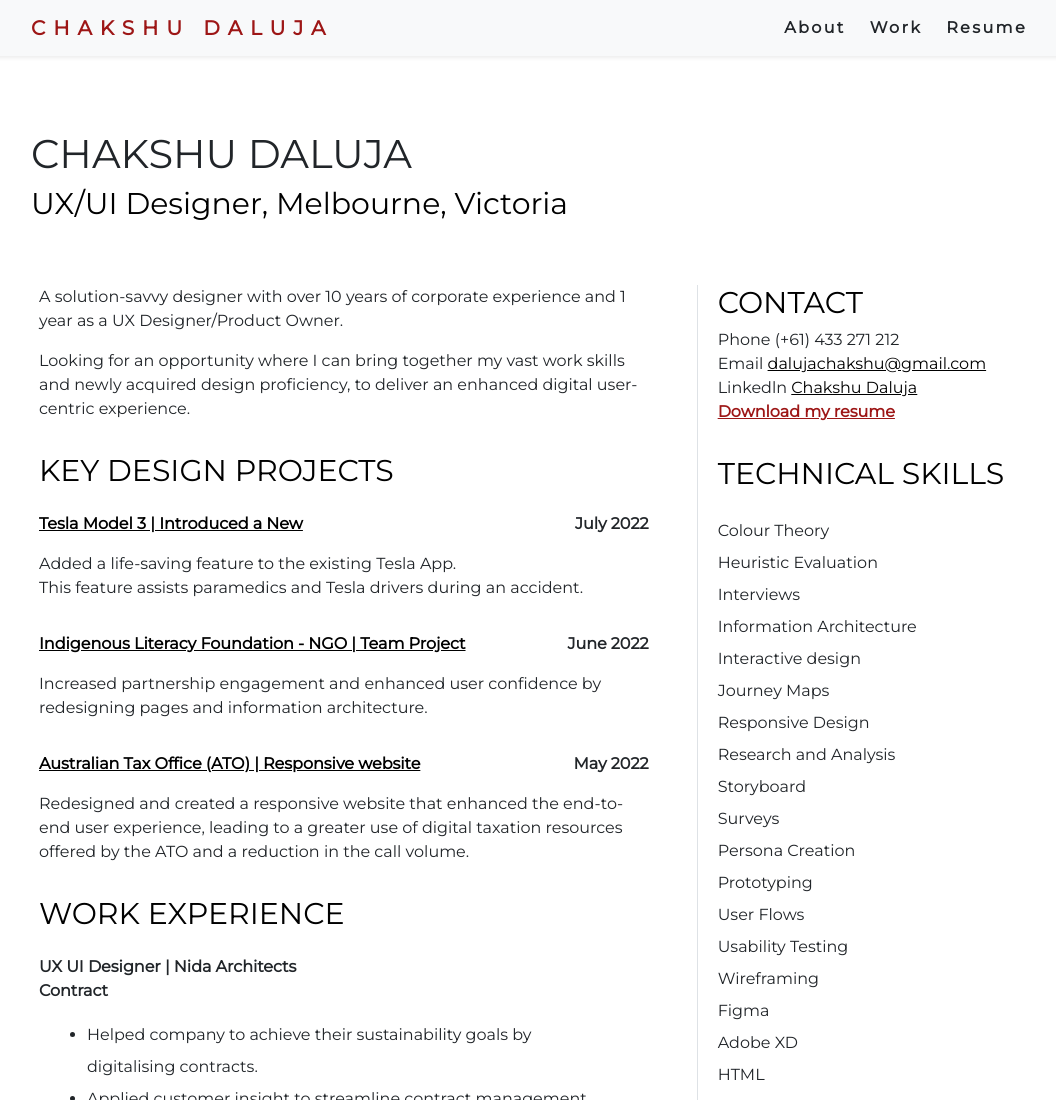
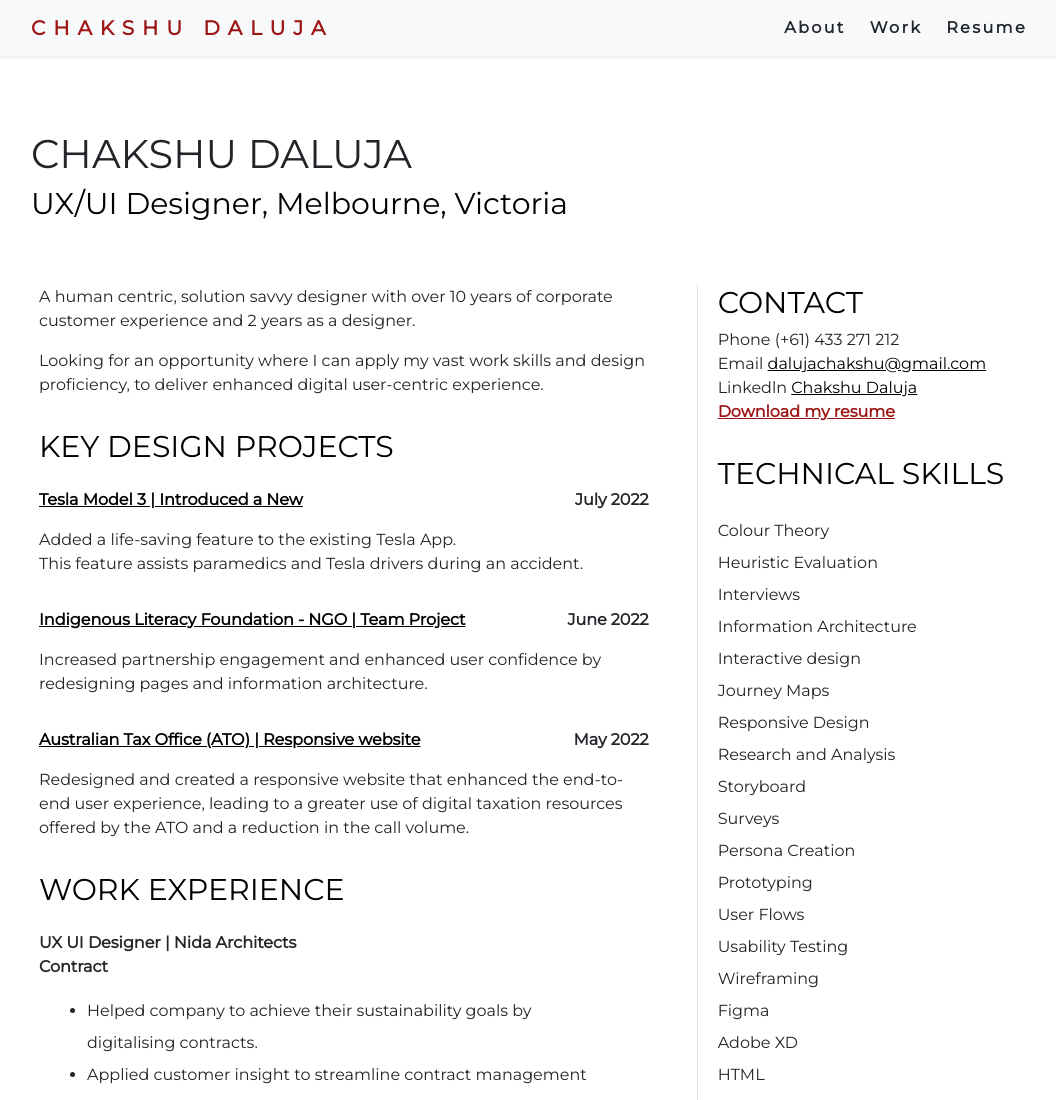
Before and after one commit to ChaksD/ChakshuDalujaPortfolio, a plain HTML site: page resume.html in a window 1280 px wide. Shown: the top 1100 px of the page, without its empty margins (111-1167 px from the left). Drawn offline with nearby package versions, Linux system fonts and the light colour scheme.

Commit message:
update resume intro
changed years

```diff
--- a/resume.html
+++ b/resume.html
@@ -47,8 +47,11 @@
                <div class="row" >
                     <div class="col-lg-8 pe-sm-5 border-end">
                         <div class="row ">
-                            <p>A solution-savvy designer with over 10 years of corporate experience and 1 year as a UX Designer/Product Owner.</p>
-                            <p>Looking for an opportunity where I can bring together my vast work skills and newly acquired design proficiency, to deliver an enhanced digital user-centric experience.</p>
+                            <p>A human centric, solution savvy designer with over 10 years of corporate customer experience
+                            and 2 years as a designer.</p>
+                           <p>Looking for an opportunity where I can apply my vast work skills and design
+                            proficiency, to deliver enhanced digital user-centric experience. </p>
+
                         </div>
                         <div class="row mt-3 mb-3">
                             <h2 class="resume-heading">KEY DESIGN PROJECTS</h2>
```
